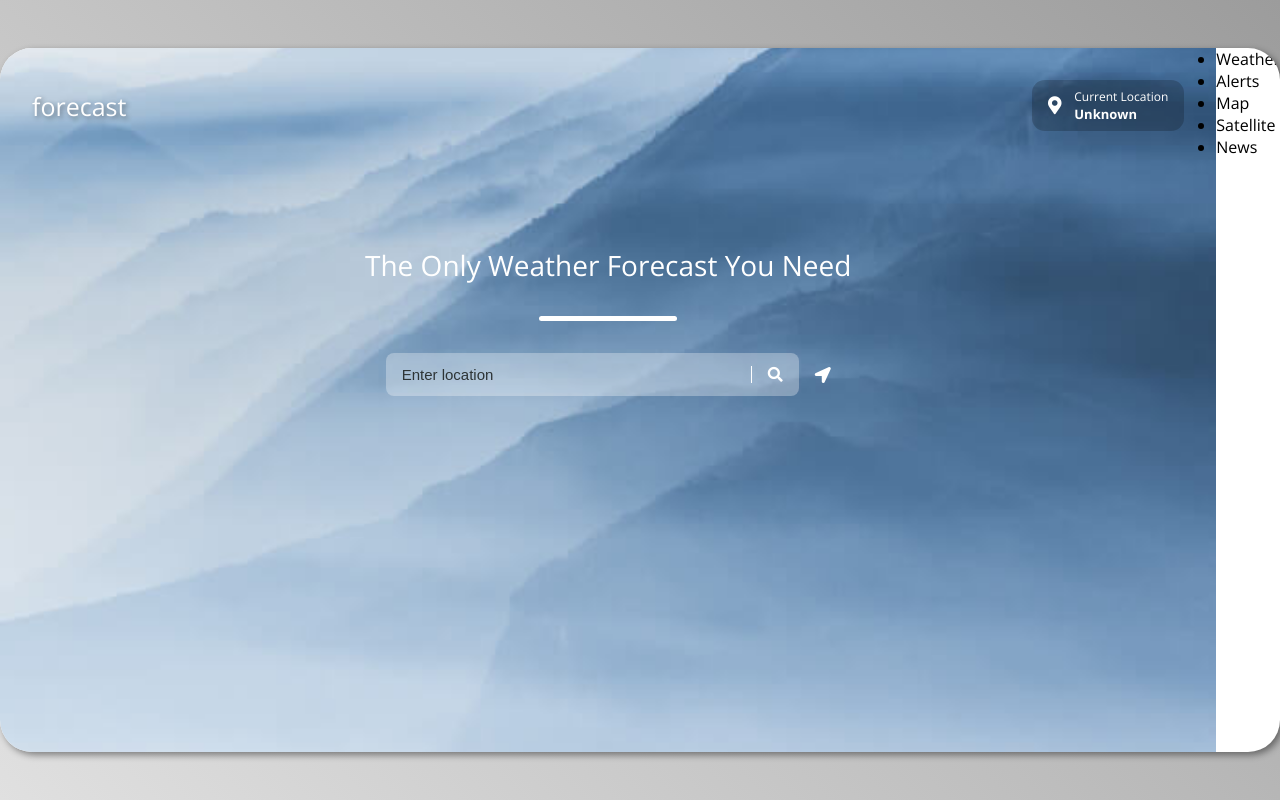
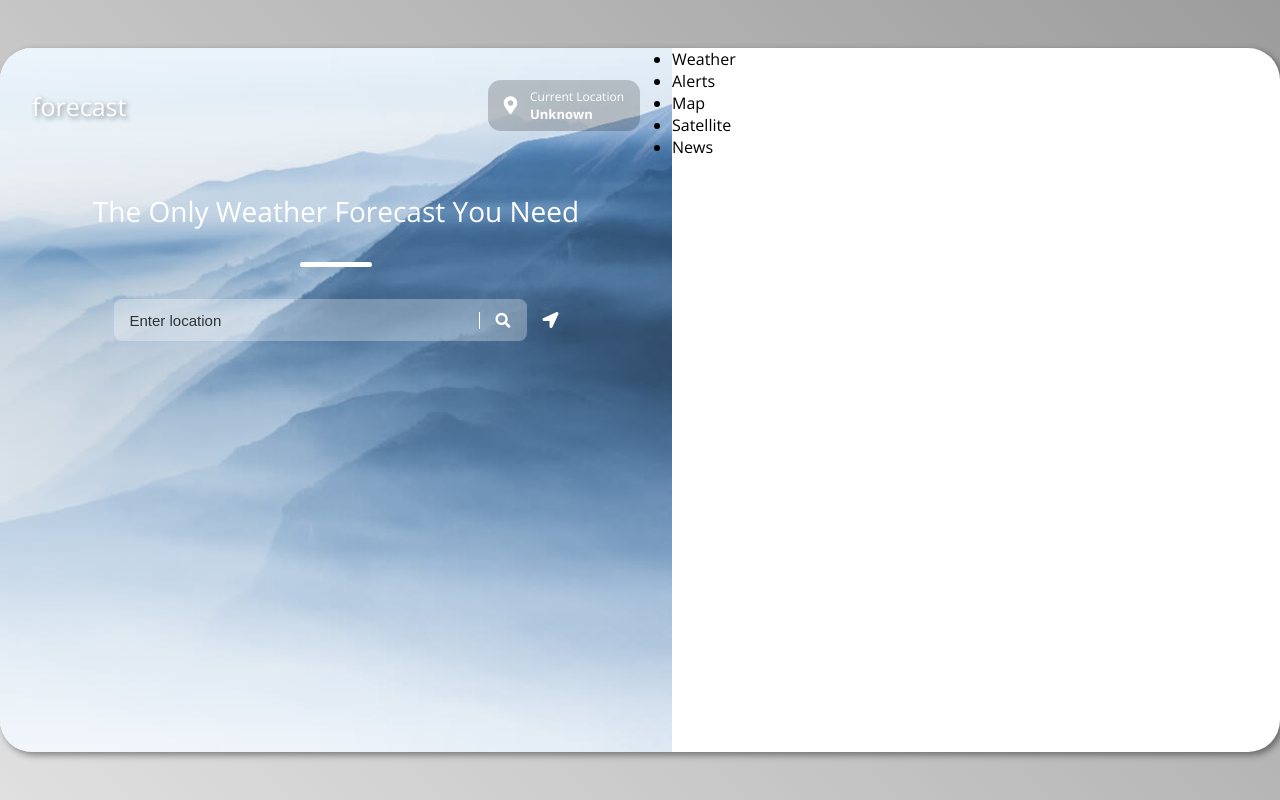
Before and after one commit to hadismtb/weather-forecast, a React (Create React App) app: page / in a window 1280 px wide. Built offline with nearby package versions, Linux system fonts and the light colour scheme; no server answers.

Commit message:
apply style flex: 1 to weatherInfo

```diff
--- a/src/components/WeatherInfo.js
+++ b/src/components/WeatherInfo.js
@@ -1,9 +1,12 @@
 import React from 'react';
 import Navbar from "./Navbar";
 
+//Styles
+import styles from "./WeatherInfo.module.css";
+
 const WeatherInfo = () => {
     return (
-        <div>
+        <div className={styles.container}>
             <Navbar/>
         </div>
     );
--- /dev/null
+++ b/src/components/WeatherInfo.module.css
@@ -0,0 +1,3 @@
+.container {
+    flex: 1;
+}
```
